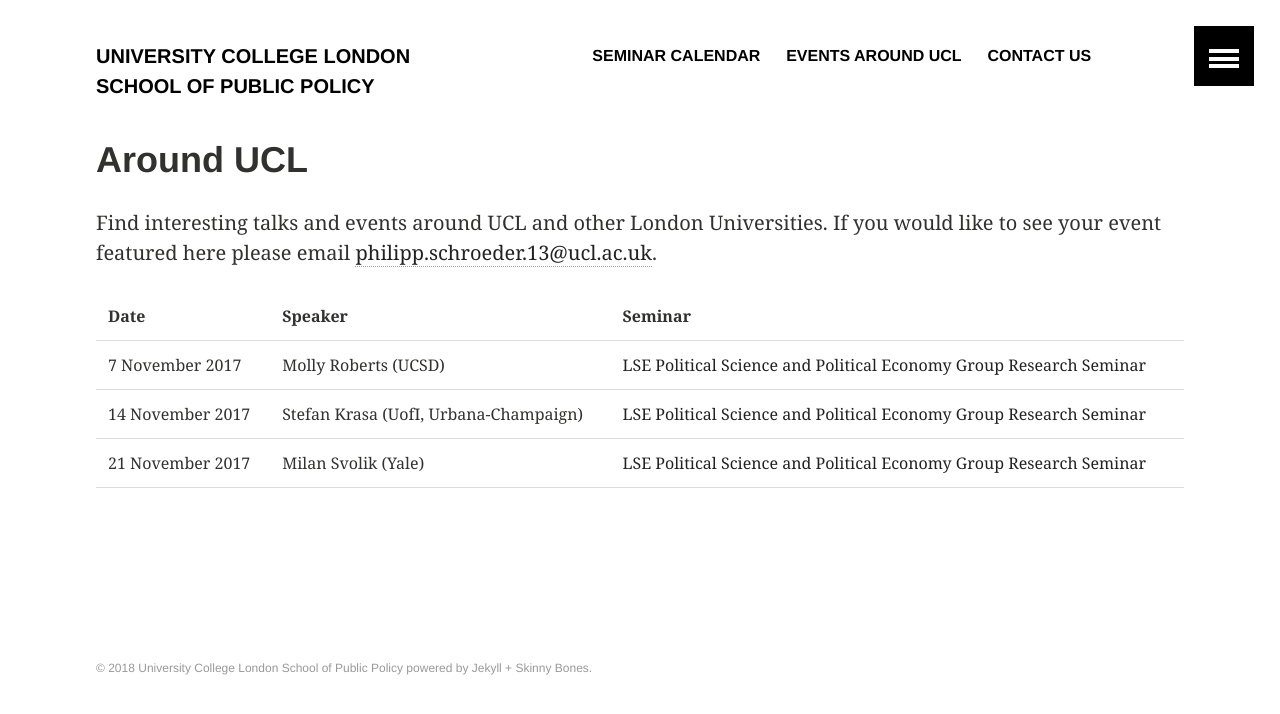
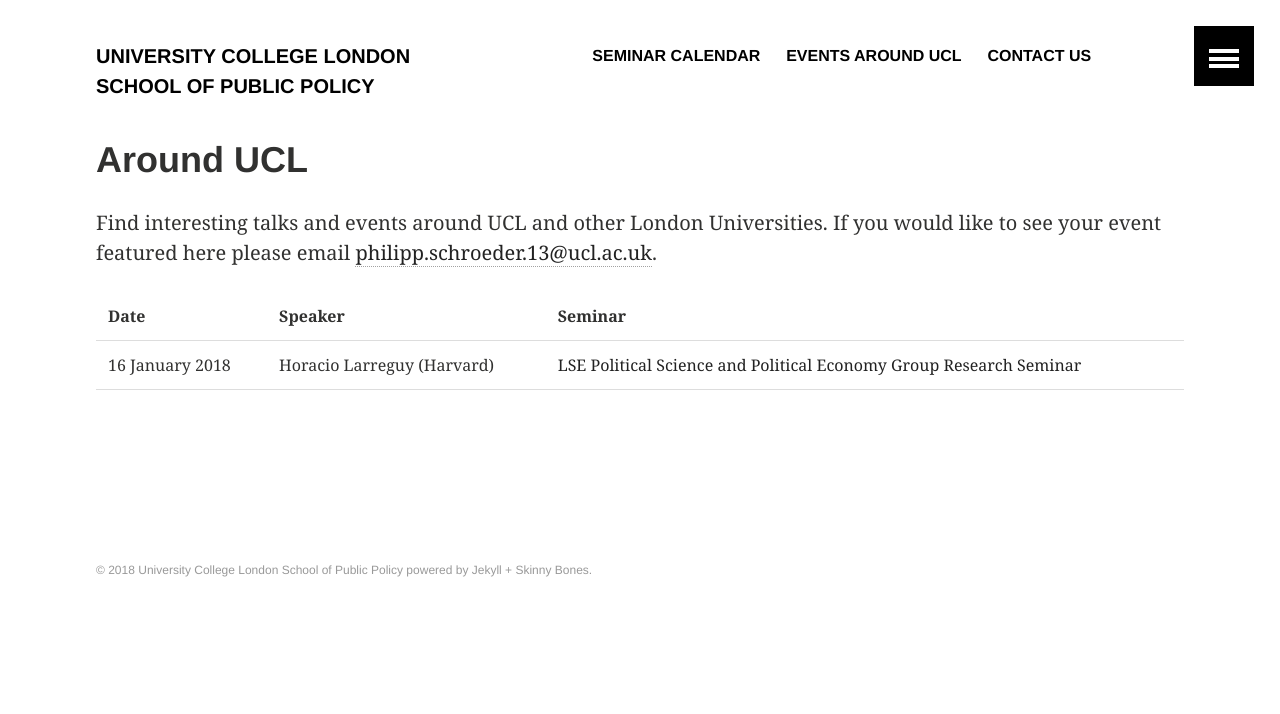
Before and after one commit to phischroeder/drs_page, a Jekyll site: the page built from other/index.html, in a window 1280 px wide. Shown: the top 714 px of the page. Built offline with Jekyll 4.4.1, drawn with Linux system fonts in a browser that asks for light colours.

Commit message:
Update index.html

```diff
--- a/other/index.html
+++ b/other/index.html
@@ -13,18 +13,8 @@
      <TD><b>Seminar</b></TD>
    </TR>
    <TR>
-     <TD>7 November 2017</TD>
-     <TD>Molly Roberts (UCSD)</TD>
-     <TD><a href = "http://www.lse.ac.uk/government/research/resgroups/PSPE/ResearchSeminar.aspx" target="_blank">LSE Political Science and Political Economy Group Research Seminar</a></TD>
-   </TR>
-   <TR>
-     <TD>14 November 2017</TD>
-     <TD>Stefan Krasa (UofI, Urbana-Champaign)</TD>
-     <TD><a href = "http://www.lse.ac.uk/government/research/resgroups/PSPE/ResearchSeminar.aspx" target="_blank">LSE Political Science and Political Economy Group Research Seminar</a></TD>
-   </TR>
-   <TR>
-     <TD>21 November 2017</TD>
-     <TD>Milan Svolik (Yale)</TD>
+     <TD>16 January 2018</TD>
+     <TD>Horacio Larreguy (Harvard)</TD>
      <TD><a href = "http://www.lse.ac.uk/government/research/resgroups/PSPE/ResearchSeminar.aspx" target="_blank">LSE Political Science and Political Economy Group Research Seminar</a></TD>
    </TR>
 </TABLE>
```
